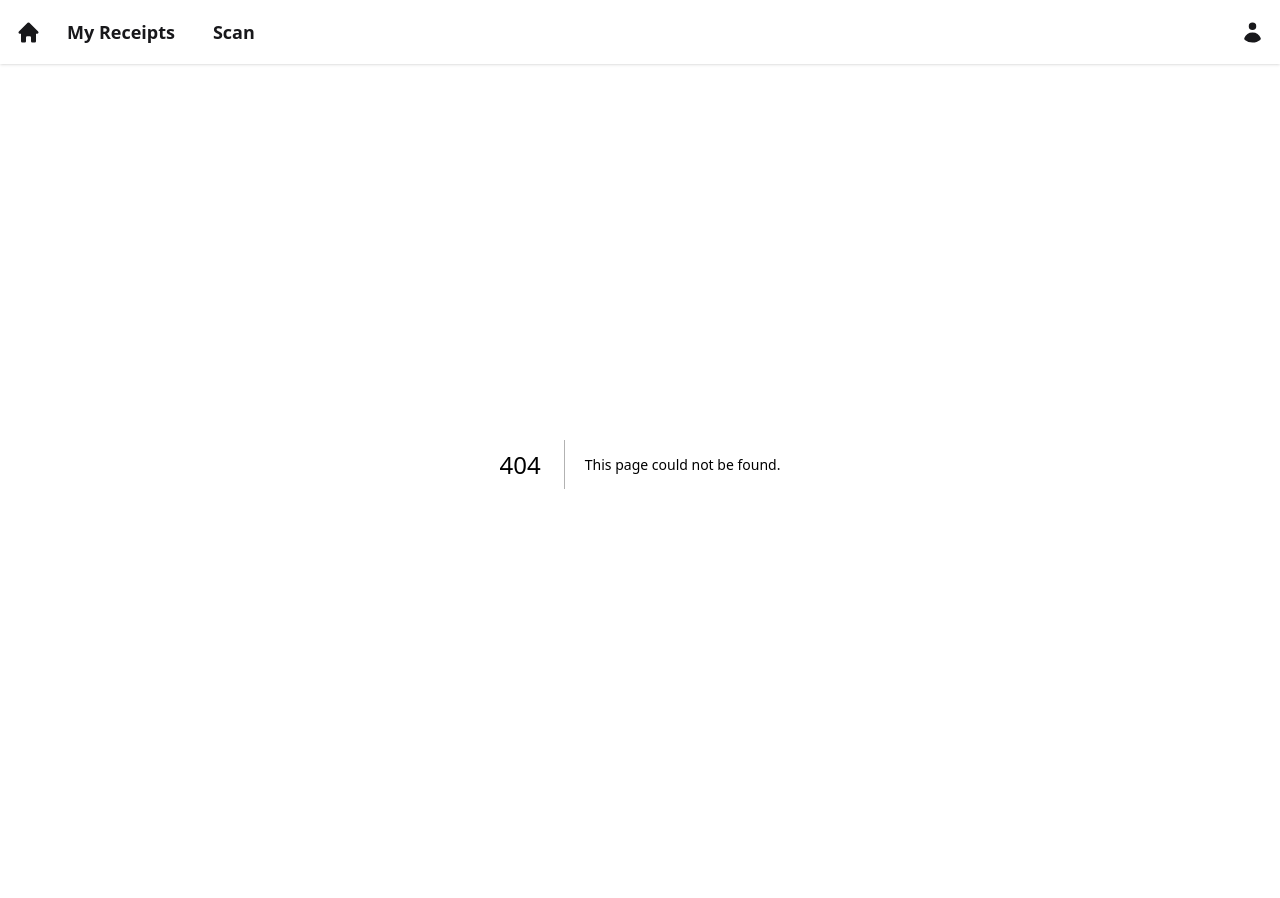
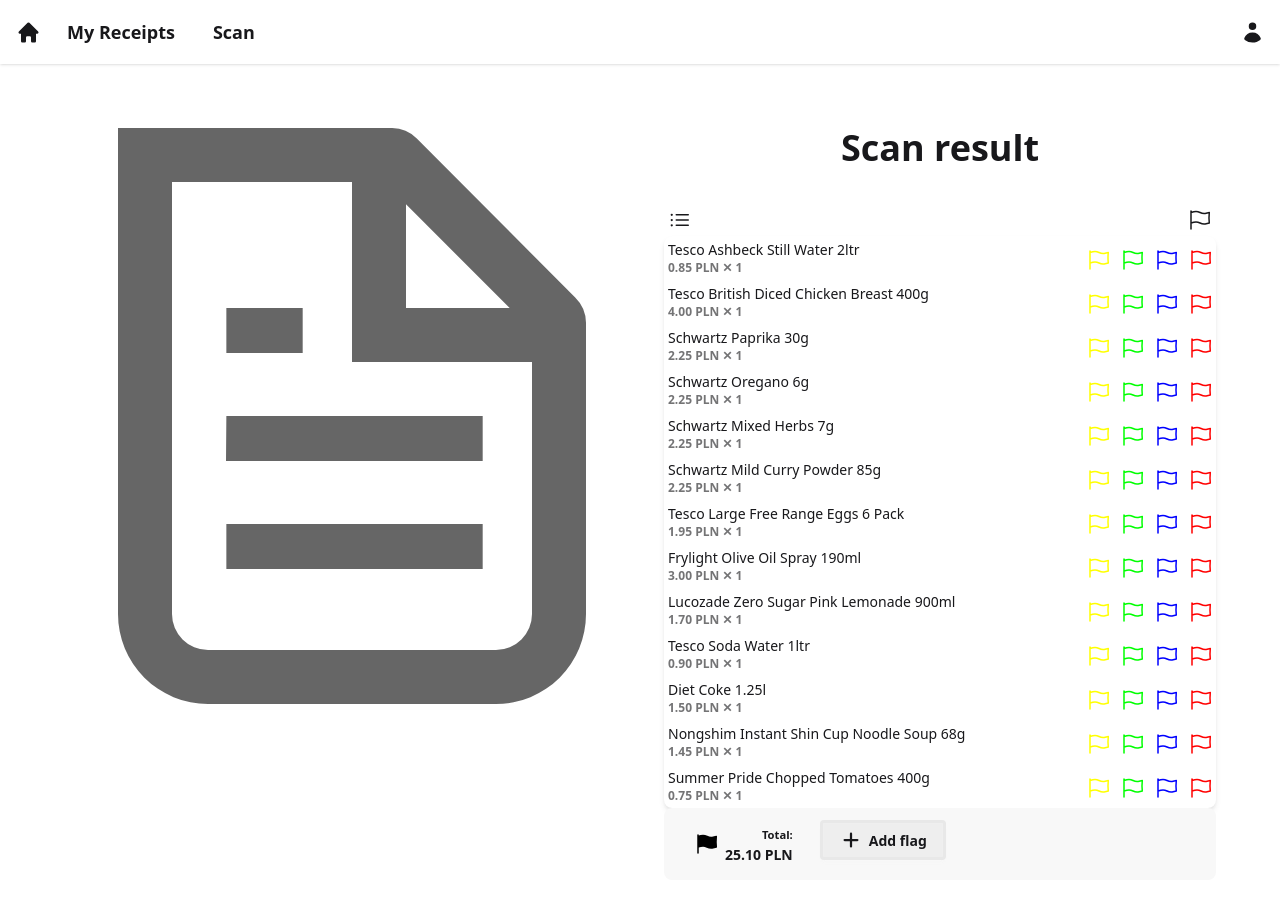
Before and after one commit to wojd0/paragony, a Next.js app: page /scan/dev in a window 1280 px wide. Before the commit this address had no page. Shown: the top 898 px of the page. Before the commit the page ends 864 px from the top, so only its background shows below. Built offline with nearby package versions, Linux system fonts and the light colour scheme.

Commit message:
add dev site

```diff
--- /dev/null
+++ b/src/app/scan/dev/mock-scan.ts
@@ -0,0 +1,117 @@
+import type { Receipt } from '@/shared/types';
+
+export const mockData: Receipt[] = [
+	{
+		items: [
+			{
+				amount: 1,
+				name: 'Tesco Ashbeck Still Water 2ltr',
+				pricePerUnit: 0.85,
+				reductionPerUnit: 0,
+				totalPrice: 0.85,
+				selectedFlags: [],
+			},
+			{
+				amount: 1,
+				name: 'Tesco British Diced Chicken Breast 400g',
+				pricePerUnit: 4,
+				reductionPerUnit: 0,
+				totalPrice: 4,
+				selectedFlags: [],
+			},
+			{
+				amount: 1,
+				name: 'Schwartz Paprika 30g',
+				pricePerUnit: 2.25,
+				reductionPerUnit: 0,
+				totalPrice: 2.25,
+				selectedFlags: [],
+			},
+			{
+				amount: 1,
+				name: 'Schwartz Oregano 6g',
+				pricePerUnit: 2.25,
+				reductionPerUnit: 0,
+				totalPrice: 2.25,
+				selectedFlags: [],
+			},
+			{
+				amount: 1,
+				name: 'Schwartz Mixed Herbs 7g',
+				pricePerUnit: 2.25,
+				reductionPerUnit: 0,
+				totalPrice: 2.25,
+				selectedFlags: [],
+			},
+			{
+				amount: 1,
+				name: 'Schwartz Mild Curry Powder 85g',
+				pricePerUnit: 2.25,
+				reductionPerUnit: 0,
+				totalPrice: 2.25,
+				selectedFlags: [],
+			},
+			{
+				amount: 1,
+				name: 'Tesco Large Free Range Eggs 6 Pack',
+				pricePerUnit: 1.95,
+				reductionPerUnit: 0,
+				totalPrice: 1.95,
+				selectedFlags: [],
+			},
+			{
+				amount: 1,
+				name: 'Frylight Olive Oil Spray 190ml',
+				pricePerUnit: 3,
+				reductionPerUnit: 0,
+				totalPrice: 3,
+				selectedFlags: [],
+			},
+			{
+				amount: 1,
+				name: 'Lucozade Zero Sugar Pink Lemonade 900ml',
+				pricePerUnit: 1.7,
+				reductionPerUnit: 0,
+				totalPrice: 1.7,
+				selectedFlags: [],
+			},
+			{
+				amount: 1,
+				name: 'Tesco Soda Water 1ltr',
+				pricePerUnit: 0.9,
+				reductionPerUnit: 0,
+				totalPrice: 0.9,
+				selectedFlags: [],
+			},
+			{
+				amount: 1,
+				name: 'Diet Coke 1.25l',
+				pricePerUnit: 1.5,
+				reductionPerUnit: 0,
+				totalPrice: 1.5,
+				selectedFlags: [],
+			},
+			{
+				amount: 1,
+				name: 'Nongshim Instant Shin Cup Noodle Soup 68g',
+				pricePerUnit: 1.45,
+				reductionPerUnit: 0,
+				totalPrice: 1.45,
+				selectedFlags: [],
+			},
+			{
+				amount: 1,
+				name: 'Summer Pride Chopped Tomatoes 400g',
+				pricePerUnit: 0.75,
+				reductionPerUnit: 0,
+				totalPrice: 0.75,
+				selectedFlags: [],
+			},
+		],
+		metadata: {
+			dateUtc: '10/03/2025 20:33:00',
+			nameAddress: 'South Lambeth Express',
+		},
+		total: 25.1,
+	},
+];
--- /dev/null
+++ b/src/app/scan/dev/page.tsx
@@ -0,0 +1,40 @@
+'use client';
+
+import { useEffect, useState } from 'react';
+import ScanResult from '@/components/scan-results/ScanResult';
+import type { Receipt } from '@/shared/types';
+import { mockData } from './mock-scan';
+
+export default function ScanDevPage() {
+	const [receipts, setReceipts] = useState<Receipt[]>(mockData);
+	const [receiptImages, setReceiptImages] = useState<File[]>([]);
+
+	useEffect(() => {
+		async function fetchImage() {
+			const response = await fetch('/file.svg');
+			const blob = await response.blob();
+			const file = new File([blob], 'file.svg', { type: 'image/svg+xml' });
+			setReceiptImages([file]);
+		}
+
+		fetchImage();
+	}, []);
+
+	function handleReceiptChange(index: number, updatedReceipt: Receipt) {
+		setReceipts((prev) => {
+			const newReceipts = [...prev];
+			newReceipts[index] = updatedReceipt;
+			return newReceipts;
+		});
+	}
+
+	return (
+		<div className='p-4 md:p-12'>
+			<ScanResult
+				receipts={receipts}
+				receiptImages={receiptImages}
+				onReceiptChange={handleReceiptChange}
+			/>
+		</div>
+	);
+}
```
Also changed, not shown: 1 other file (tests, documents, lock files or other folders).
